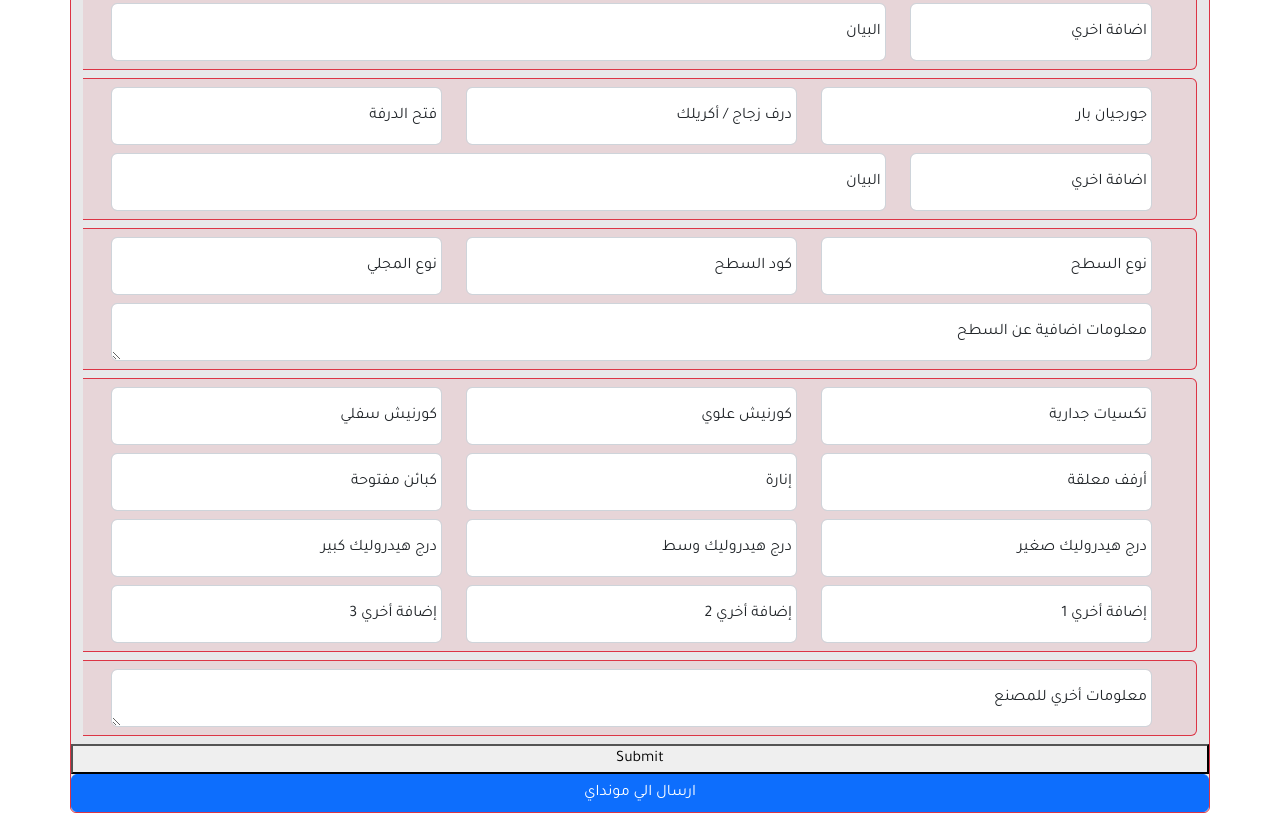
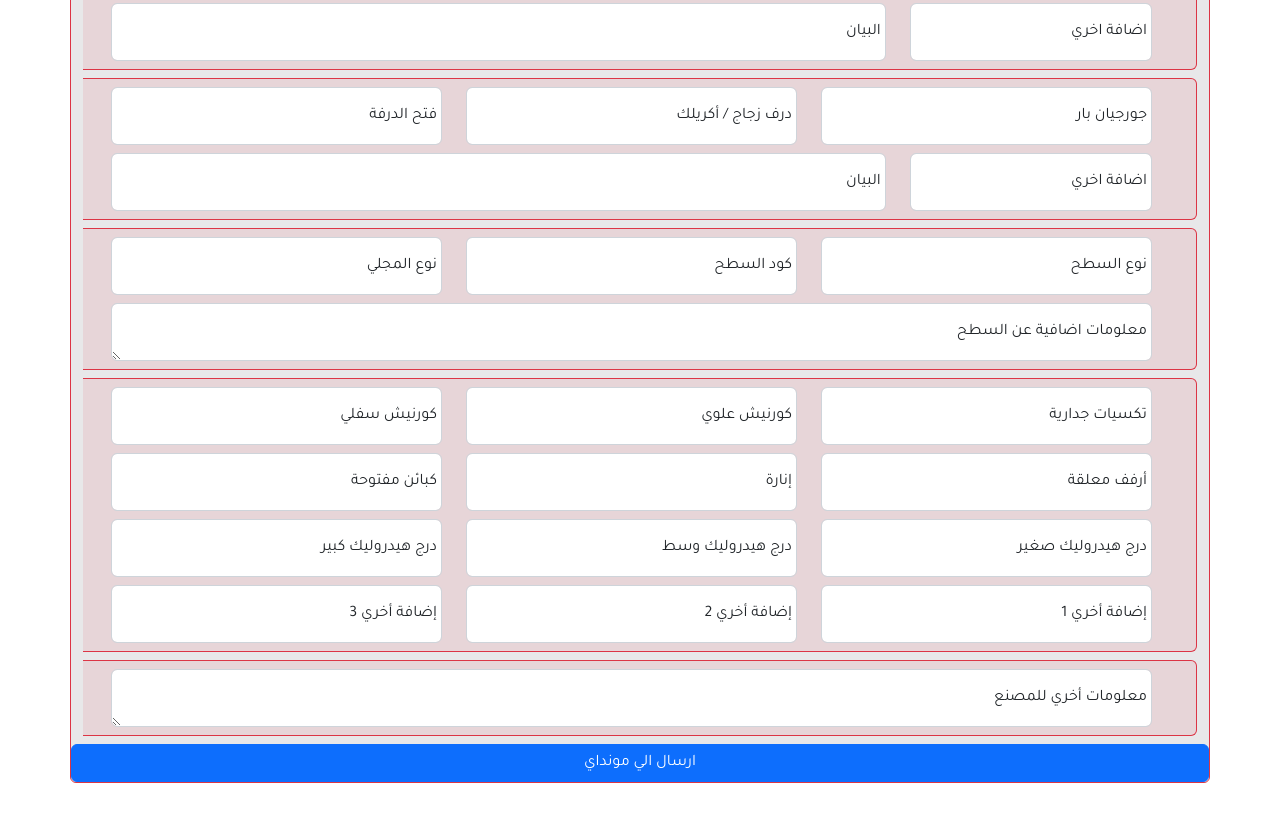
Before and after one commit to ahmedmalsawi/ev-Contract2023, a plain HTML site: page index.html in a window 1280 px wide. Shown: the part 701-1514 px from the top of the page. After the commit the page ends 1484 px from the top, so only its background shows below. Drawn offline with nearby package versions, Linux system fonts and the light colour scheme.

Commit message:
Update index.html

```diff
--- a/index.html
+++ b/index.html
@@ -318,7 +318,6 @@
         </div>
 
         <div class="row w-full">
-        <button type="submit" onclick="start()">Submit</button>
           <button type="submit" class="btn btn-primary align-center text-center mr-2" onclick="start();">ارسال الي مونداي</button>
         </div>
         </div>
```
